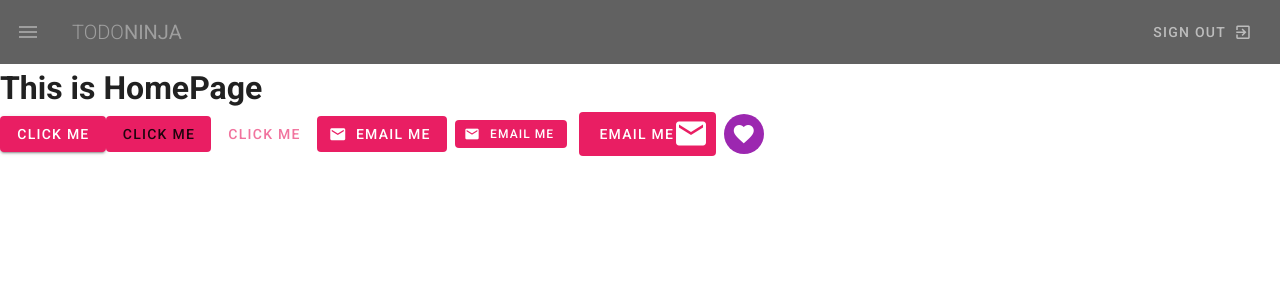
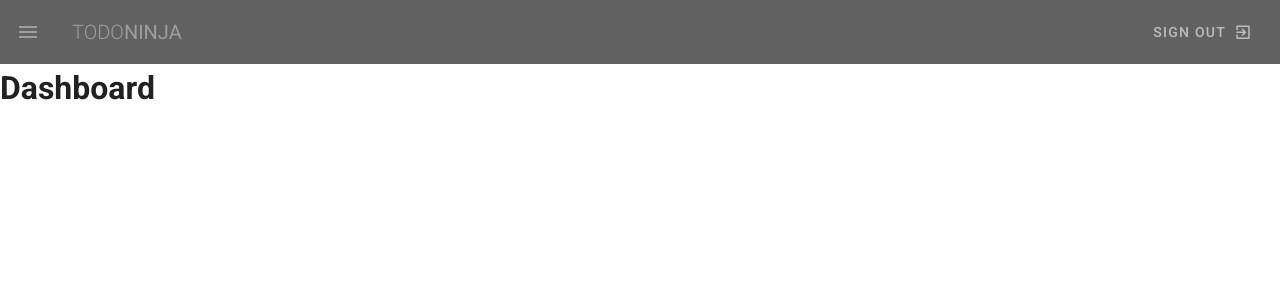
Before and after one commit to Kesang97/Vuetify-Demo-UI, a Vue app: page / in a window 1280 px wide. Shown: the top 300 px of the page. Built offline with nearby package versions, Linux system fonts and the light colour scheme.

Commit message:
route-updated

```diff
--- a/src/components/Navbar.vue
+++ b/src/components/Navbar.vue
@@ -1,6 +1,7 @@
 <template>
   <nav>
     <v-toolbar flat app color="grey darken-2">
+      <!-- navbar icon/menu bar icon -->
       <v-app-bar-nav-icon
         class="grey--text lighten-4"
         @click="drawer = !drawer"
@@ -10,12 +11,16 @@
         <span class="font-weight-light">Todo</span>
         <span>Ninja</span> </v-toolbar-title
       >
+      <!-- v-spacer creates an space between two elements -->
       <v-spacer></v-spacer>
+
       <v-btn plain color="grey lighten-4">
         <span>sign out</span>
         <v-icon right>mdi-exit-to-app</v-icon>
       </v-btn>
     </v-toolbar>
+    <!-- Side nav drawer design using v-list -->
+
     <v-navigation-drawer v-model="drawer" app class="grey darken-2">
       <v-btn plain color="white" class="mt-2" @click="drawer = !drawer">
         <span>back</span>
@@ -23,6 +28,7 @@
       </v-btn>
       <v-list nav dense>
         <v-list-item-group v-model="selectedItem" color="white darken-3">
+          <!-- for loop and data binding to it in v-list-item -->
           <v-list-item
             v-for="(item, i) in items"
             :key="i"
@@ -33,9 +39,7 @@
               <v-icon class="white--text">{{ item.icons }}</v-icon>
             </v-list-item-icon>
             <v-list-item-content>
-              <v-list-item-title class="white--text">{{
-                item.text
-              }}</v-list-item-title>
+              <v-list-item-title class="white--text">{{item.text }}</v-list-item-title>
             </v-list-item-content>
           </v-list-item>
         </v-list-item-group>
@@ -52,7 +56,7 @@ export default {
       selectedItem: 0,
       items: [
         { text: "Dashboard", icons: "mdi-view-dashboard", route: "/" },
-        { text: "My Files", icons: "mdi-folder", route: "/files" },
+        { text: "My Projects", icons: "mdi-folder", route: "/projects" },
         { text: "Team", icons: "mdi-account-multiple", route: "/team" },
       ],
     };
--- a/src/router/index.js
+++ b/src/router/index.js
@@ -1,23 +1,28 @@
 import Vue from 'vue'
 import VueRouter from 'vue-router'
-import Home from '../views/Home.vue'
+import Dashboard from '../views/Dashboard.vue'
+import Projects from '../views/Projects.vue'
+import Team from '../views/Team.vue'
 
 Vue.use(VueRouter)
 
 const routes = [
   {
     path: '/',
-    name: 'Home',
-    component: Home
+    name: 'dashboard',
+    component: Dashboard
   },
   {
-    path: '/about',
-    name: 'About',
-    // route level code-splitting
-    // this generates a separate chunk (about.[hash].js) for this route
-    // which is lazy-loaded when the route is visited.
-    component: () => import(/* webpackChunkName: "about" */ '../views/About.vue')
+    path: '/projects',
+    name: 'projects',
+    component: Projects
+  },
+  {
+    path: '/team',
+    name: 'team',
+    component: Team
   }
+
 ]
 
 const router = new VueRouter({
--- a/src/views/About.vue
+++ /dev/null
@@ -1,5 +0,0 @@
-<template>
-  <div class="about">
-    <h1>This is an about page</h1>
-  </div>
-</template>
--- /dev/null
+++ b/src/views/Dashboard.vue
@@ -0,0 +1,17 @@
+<template>
+  <div class="dashboard">
+    <h1>Dashboard</h1>
+
+  </div>
+</template>
+
+
+
+
+<script>
+// @ is an alias to /src
+
+export default {
+
+}
+</script>
--- a/src/views/Home.vue
+++ /dev/null
@@ -1,40 +0,0 @@
-<template>
-  <div class="home">
-    <h1>This is HomePage</h1>
-
-    <v-btn class="pink white--text">click me</v-btn>
-    <v-btn depressed color="pink">click me</v-btn>
-    <v-btn plain color="pink">click me</v-btn>
-
-    <v-btn depressed class="pink white--text mr-2">
-      <v-icon left>mdi-email</v-icon>
-      <span>email me</span>
-    </v-btn>
-
-    <v-btn depressed small class="pink white--text mr-3">
-      <v-icon left small>mdi-email</v-icon>
-      <span>email me</span>
-    </v-btn>
-
-    <v-btn depressed large class="pink white--text mr-2">
-      <span>email me</span>
-      <v-icon right large>mdi-email</v-icon>
-    </v-btn>
-
-    <v-btn fab depressed small dark color="purple">
-      <v-icon>mdi-heart</v-icon>
-    </v-btn>
-
-  </div>
-</template>
-
-
-
-
-<script>
-// @ is an alias to /src
-
-export default {
-
-}
-</script>
--- /dev/null
+++ b/src/views/Projects.vue
@@ -0,0 +1,17 @@
+<template>
+  <div class="projects">
+    <h1>Projects</h1>
+
+  </div>
+</template>
+
+
+
+
+<script>
+// @ is an alias to /src
+
+export default {
+
+}
+</script>
--- /dev/null
+++ b/src/views/Team.vue
@@ -0,0 +1,17 @@
+<template>
+    <div class="team">
+      <h1>Team</h1>
+
+    </div>
+  </template>
+
+
+
+
+  <script>
+  // @ is an alias to /src
+
+  export default {
+
+  }
+  </script>
```
